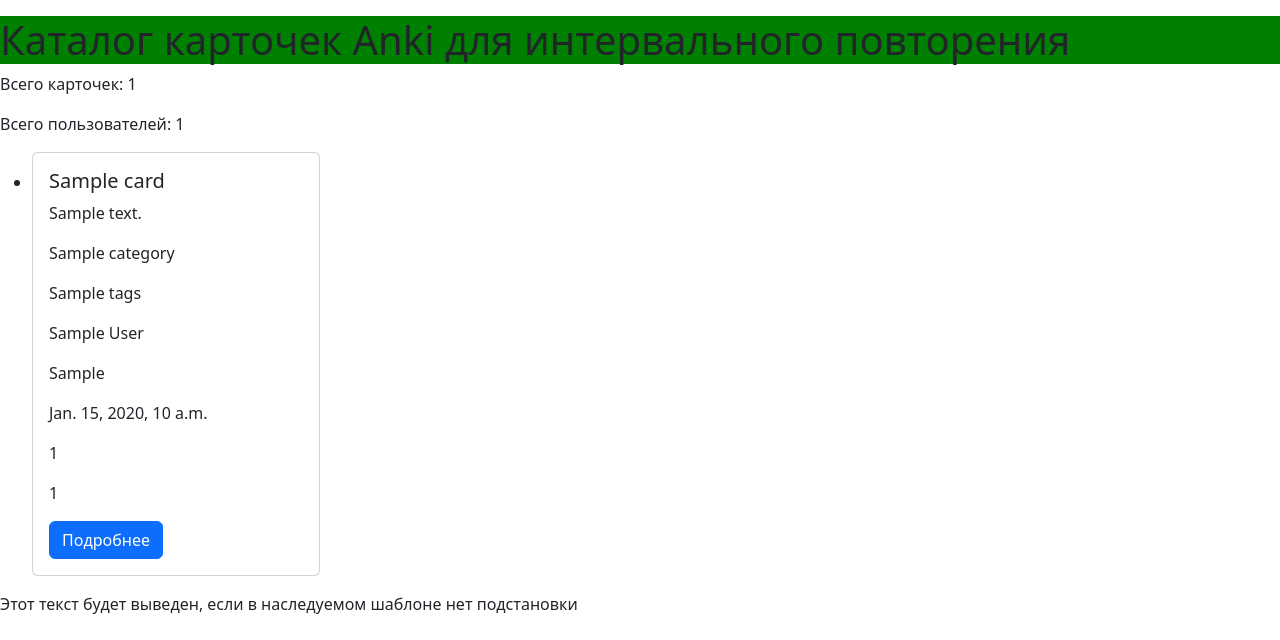
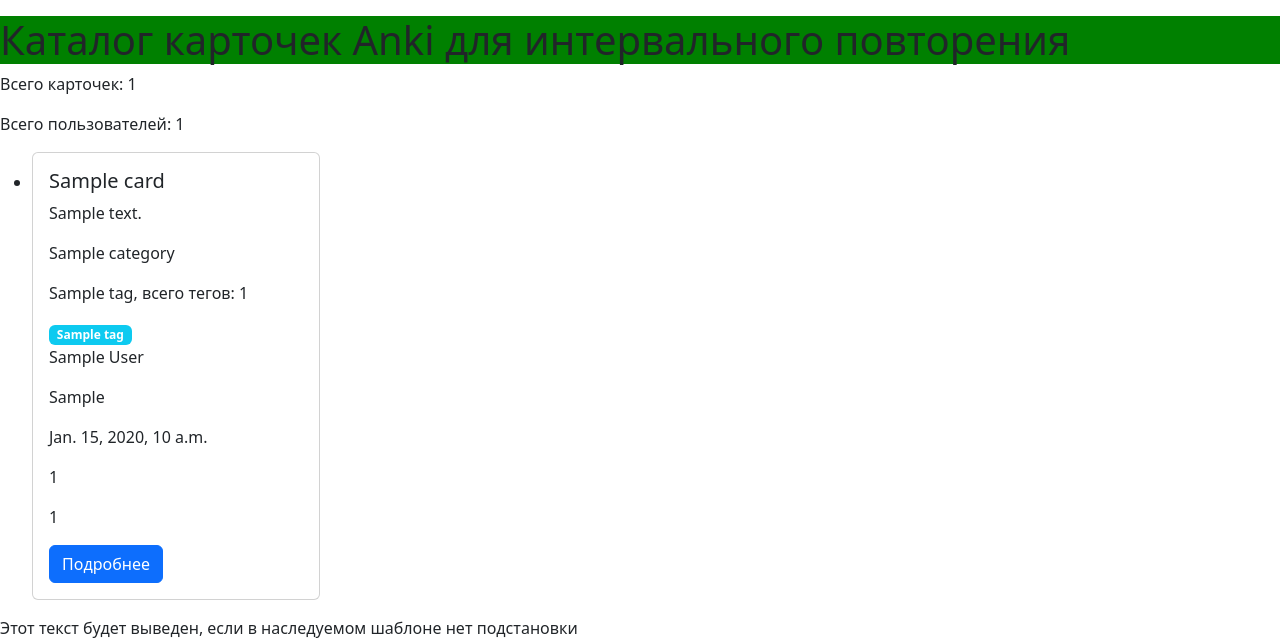
Before and after one commit to TOP-Python319/django_319, a Django app: template cards/templates/cards/catalog.html in a window 1280 px wide. Shown: the part 24-664 px from the top of the page. Run offline with Django 3.2, Linux system fonts and the light colour scheme; the template is opened without the code that fills it: most values are stand-ins (such as "Sample title", 1, 10 or a date in 2020).

Commit message:
lesson_48: работа с фильтрами в шаблонах

```diff
--- a/cards/templates/include/card_preview.html
+++ b/cards/templates/include/card_preview.html
@@ -3,9 +3,14 @@
 <div class="card" style="width: 18rem;">
   <div class="card-body">
     <h5 class="card-title">{{ card.question }}</h5>
-    <p class="card-text">{{ card.answer }}</p>
+    <p class="card-text">{{ card.answer|truncatechars:15 }}</p>
     <p class="card-text">{{ card.category }}</p>
-    <p class="card-text">{{ card.tags }}</p>
+    <p class="card-text">{{ card.tags|join:", " }}, всего тегов: {{ card.tags|length }}</p>
+
+    {% for tag in card.tags %}
+      <span class="badge bg-info">{{ tag }}</span>
+    {% endfor %}
+
     <p class="card-text">{{ card.id_author }}</p>
     <p class="card-text">{{ card.id_card }}</p>
     <p class="card-text">{{ card.upload_date }}</p>
```
Also changed, not shown: README.md.
